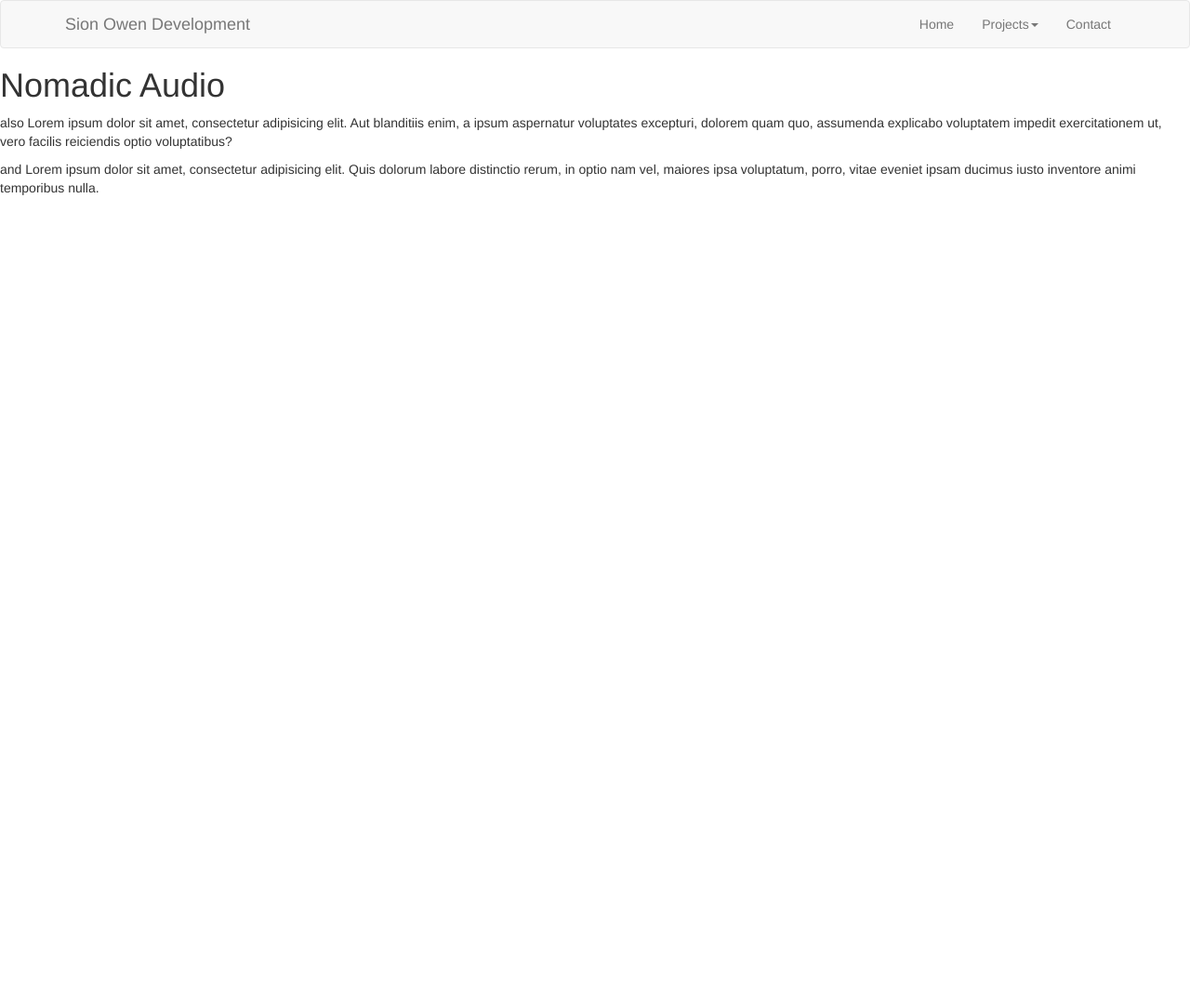
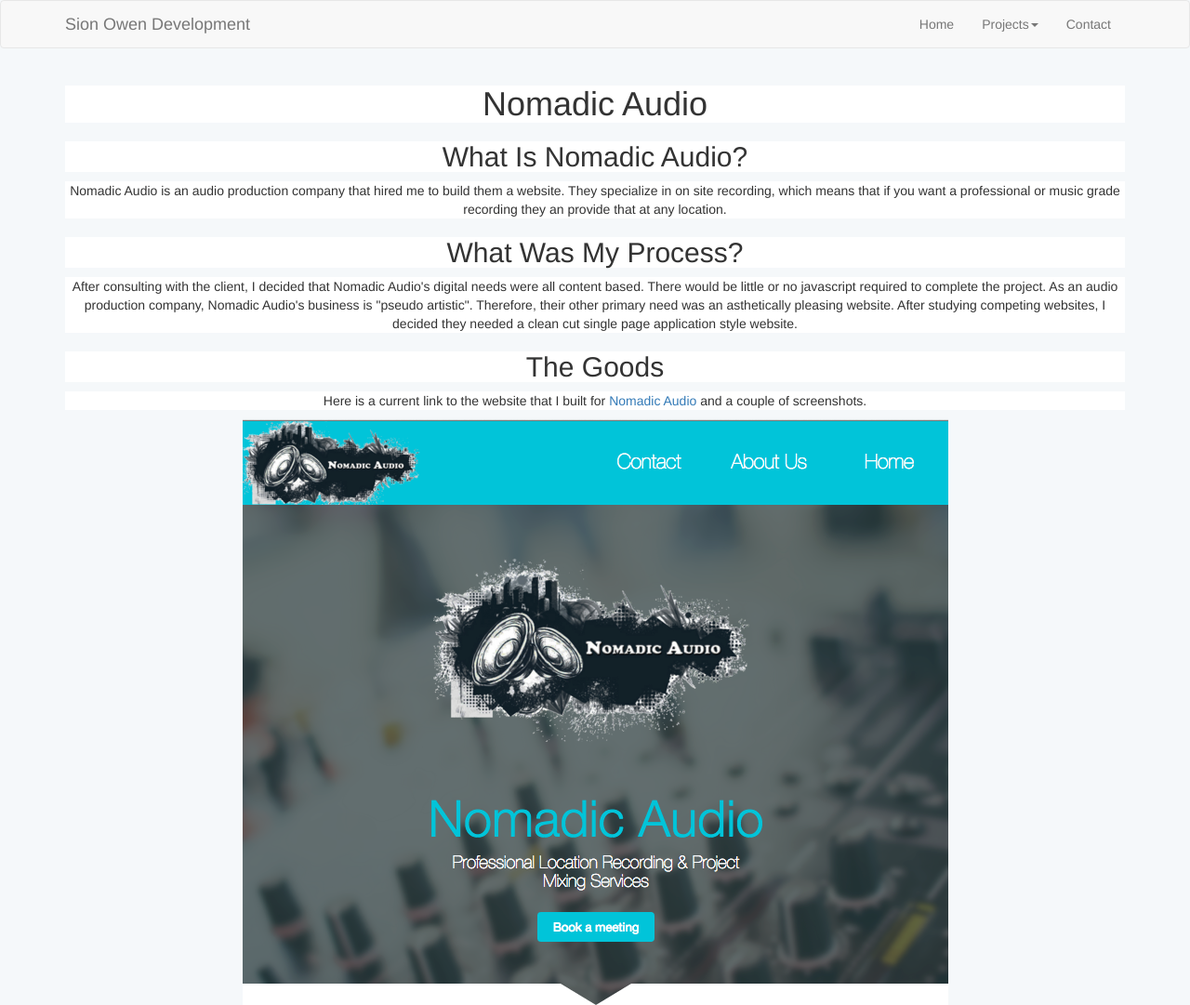
Before and after one commit to sionowen/portfolio, a website: page templates/nomadic-audio.html in a window 1280 px wide. Shown: the top 1081 px of the page at 93% size. Before the commit the page ends 800 px from the top, so only its background shows below. Drawn offline with nearby package versions, Linux system fonts and the light colour scheme.

Commit message:
added a question mark to sparkstarter page. added nomadic audio page to navbar on all pages and built a first draft of the nomadic audio page.

```diff
--- a/stylesheets/nomadic-audio.scss
+++ b/stylesheets/nomadic-audio.scss
@@ -0,0 +1,10 @@
+body {
+	background-color: #F5F8FA;
+}
+
+h1, h2, p {
+	background-color: #FFFFFF;
+}
+.margin-top{
+	margin-top: 14vw;
+}
--- a/templates/nomadic-audio.html
+++ b/templates/nomadic-audio.html
@@ -27,7 +27,7 @@
               <ul class="dropdown-menu">
                 <li class="dropdown-header">Professional</li>
                 <li><a href="spark-starter.html">SparkStarter</a></li>
-                <!-- <li><a href="nomadic-audio.html">Nomadic Audio</a></li> -->
+                <li class="active"><a href="nomadic-audio.html">Nomadic Audio</a></li>
                 <li class="dropdown-header">Educational</li>
                 <li><a href="chation.html">Chation</a></li>
               </ul>
@@ -37,13 +37,21 @@
         </div>
       </div>
     </div>
+    <div class="container text-center">
   		<h1>Nomadic Audio</h1>
-	  <p>
-	  	also Lorem ipsum dolor sit amet, consectetur adipisicing elit. Aut blanditiis enim, a ipsum aspernatur voluptates excepturi, dolorem quam quo, assumenda explicabo voluptatem impedit exercitationem ut, vero facilis reiciendis optio voluptatibus?
-	  </p>
-	  <p>
-		  and Lorem ipsum dolor sit amet, consectetur adipisicing elit. Quis dolorum labore distinctio rerum, in optio nam vel, maiores ipsa voluptatum, porro, vitae eveniet ipsam ducimus iusto inventore animi temporibus nulla.
-	  </p>
+      <h2>What Is Nomadic Audio?</h2>
+  	  <p>
+  	  	Nomadic Audio is an audio production company that hired me to build them a website. They specialize in on site recording, which means that if you want a professional or music grade recording they an provide that at any location.
+  	  </p>
+      <h2>What Was My Process?</h2>
+  	  <p>
+  		  After consulting with the client, I decided that Nomadic Audio's digital needs were all content based. There would be little or no javascript required to complete the project. As an audio production company, Nomadic Audio's business is "pseudo artistic". Therefore, their other primary need was an asthetically pleasing website. After studying competing websites, I decided they needed a clean cut single page application style website.
+  	  </p>
+      <h2>The Goods</h2>
+      <p>Here is a current link to the website that I built for <a href="http://www.nomadic-audio.com/">Nomadic Audio</a> and a couple of screenshots.</p>
+      <img class="img-responsive center-block" src="../images/nomadic_audio_top.png">
+      <img class="img-responsive center-block margin-top" src="../images/nomadic_audio_middle.png">
+    </div>
 	<script type="https://cdnjs.cloudflare.com/ajax/libs/angular.js/1.5.0-beta.1/angular-animate.min.js">
     </script>
     <script src="http://cdnjs.cloudflare.com/ajax/libs/jquery/2.1.1/jquery.min.js"></script>
```
Also changed, not shown: index.html (+1 -1 lines), templates/chation.html (+1 -1 lines), templates/contact.html (+1 -1 lines), templates/spark-starter.html (+2 -2 lines), images/nomadic_audio_middle.png (added), images/nomadic_audio_top.png (added), stylesheets/nomadic-audio.css, 2 other files.
